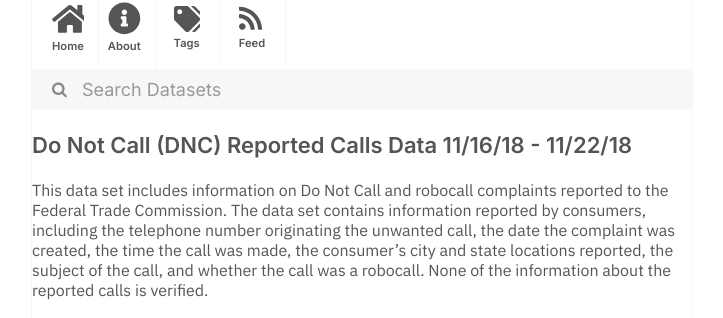
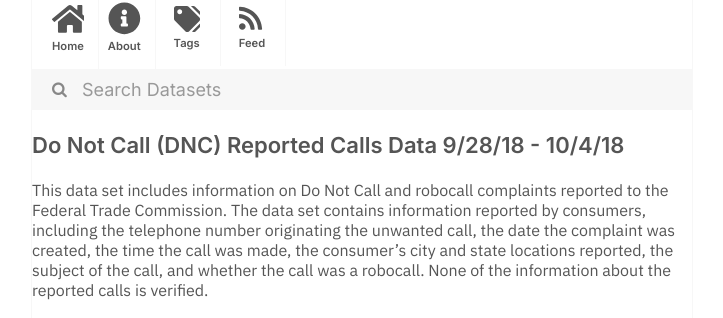
Before and after one commit to dayda-entities/federal-trade-commission, a Jekyll site: the page built from _posts/2020-11-12-do-not-call-dnc-reported-calls.md, in a window 1280 px wide. Shown: the part 216-534 px from the top of the page, without its empty margins (278-1001 px from the left). Built offline with Jekyll 4.4.1, drawn with Linux system fonts in a browser that asks for light colours.

Commit message:
Publish Data

```diff
--- a/_posts/2020-11-12-do-not-call-dnc-reported-calls.md
+++ b/_posts/2020-11-12-do-not-call-dnc-reported-calls.md
@@ -1,7 +1,7 @@
 ---
-title: Do Not Call (DNC) Reported Calls Data 11/16/18 - 11/22/18
-created: '2020-11-12T12:20:49.384795'
-modified: '2020-11-12T12:20:49.384805'
+title: Do Not Call (DNC) Reported Calls Data 9/28/18 - 10/4/18
+created: '2020-11-12T12:20:46.863574'
+modified: '2020-11-12T12:20:46.863584'
 state: active
 type: dataset
 tags:
@@ -12,7 +12,7 @@ tags:
   - Robocalls
 groups: []
 csv_url: >-
-  https://www.ftc.gov/sites/default/files/dnc_complaint_numbers_2018-11-19-23.csv
+  https://www.ftc.gov/sites/default/files/dnc_complaint_numbers_2018-10-01-05.csv
 json_url: ''
 layout: post
 
```
